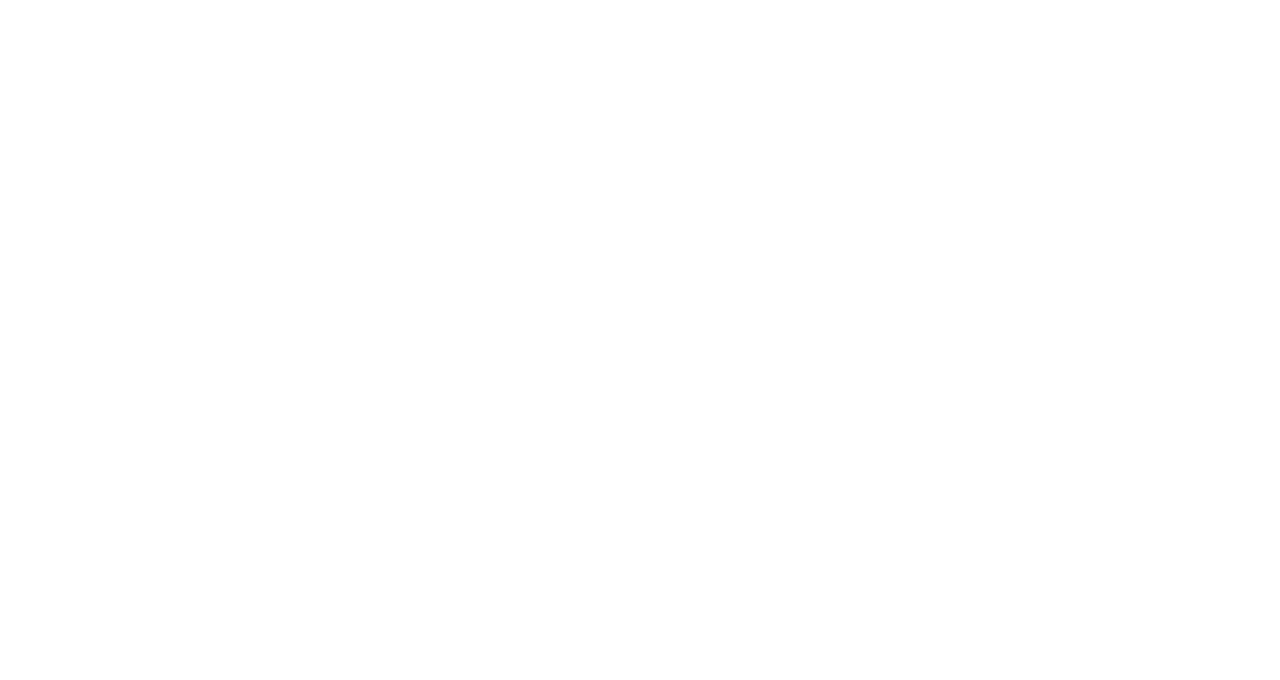
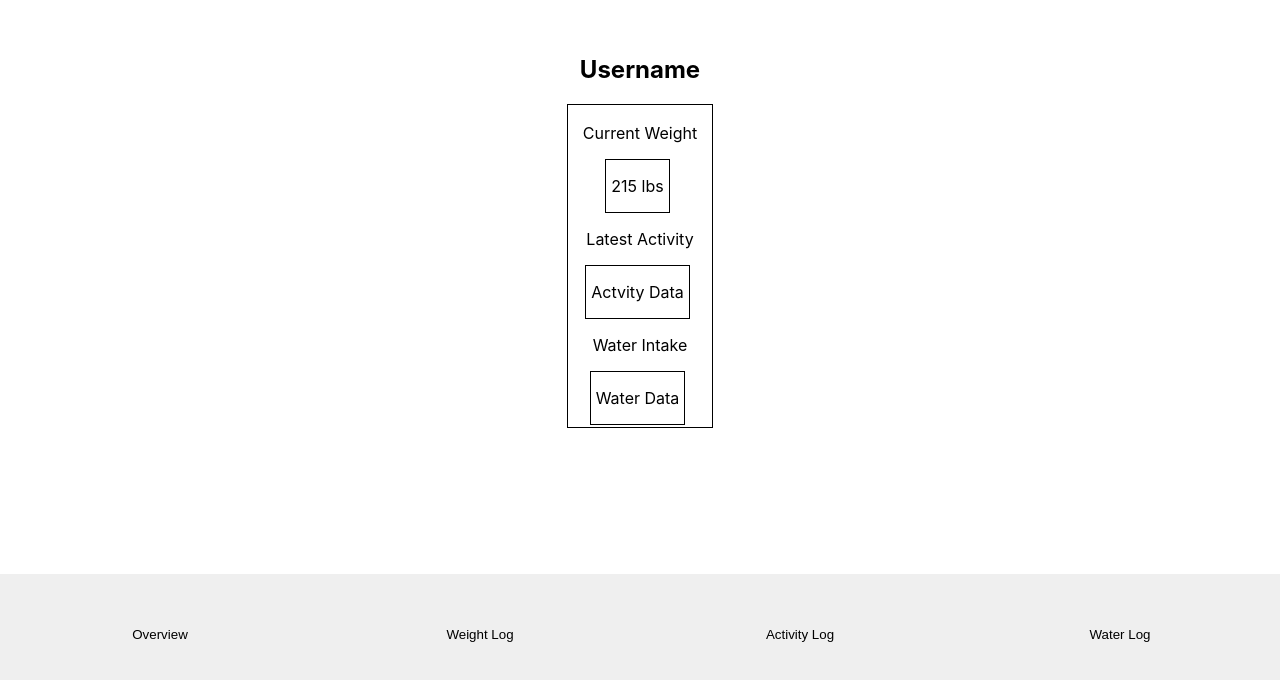
Before and after one commit to cfloyd252/My-Fit-Journal-Client, a React (Create React App) app: page / in a window 1280 px wide. Shown: the part 106-786 px from the top of the page. Built offline with nearby package versions, Linux system fonts and the light colour scheme; the HTML template or start-up script is replaced by a standard one.

Commit message:
added overview and nav components

```diff
--- /dev/null
+++ b/src/App.css
@@ -0,0 +1,11 @@
+* {
+  box-sizing: border-box;
+}
+
+html, body, #root, .App {
+  margin: 0;
+  height: 100%;
+  width: 100%;
+  display: flex;
+  flex-direction: column;
+}
--- a/src/App.js
+++ b/src/App.js
@@ -1,10 +1,14 @@
 import React from 'react';
 import { Route } from 'react-router-dom';
+import TabNav from './Components/TabNav/TabNav'
+import Overview from './Components/Overview/Overview'
+import './App.css'
 
 function App() {
   return (
     <main className='App'>
-      {/* content goes here */}
+      <Route path={'/'} component={Overview} />
+      <Route path={'/'} component={TabNav} />
     </main>
   );
 }
--- /dev/null
+++ b/src/Components/Overview/Overview.css
@@ -0,0 +1,24 @@
+#overview {
+  height: 85%;
+  width: 100%;
+  display: flex;
+  flex-direction: column;
+  justify-content: center;
+  align-items: center;
+}
+
+#overview-data{
+  display: flex;
+  flex-direction: column;
+  border: 1px solid black;
+  padding: 2px 15px;
+  align-items: center;
+  margin-bottom: 5px;
+}
+
+.data {
+  border: 1px solid black;
+  padding: 0px 5px;
+  text-align: center;
+  margin-right: 5px;
+}
--- /dev/null
+++ b/src/Components/Overview/Overview.js
@@ -0,0 +1,28 @@
+import React, { Component } from 'react'
+import './Overview.css'
+
+export class Overview extends Component {
+  render() {
+    return (
+      <section id="overview">
+        <h1 className="username">Username</h1>
+        <div id="overview-data">
+          <p>Current Weight</p>
+          <div className="data">
+            <p>215 lbs</p>
+          </div>
+          <p>Latest Activity</p>
+          <div className="data">
+            <p>Actvity Data</p>
+          </div>
+          <p>Water Intake</p>
+          <div className="data">
+            <p>Water Data</p>
+          </div>
+        </div>
+      </section>
+    )
+  }
+}
+
+export default Overview
--- /dev/null
+++ b/src/Components/TabNav/TabNav.css
@@ -0,0 +1,16 @@
+#log-nav {
+  display: flex;
+  position: fixed;
+  bottom: 0;
+  left: 0;
+  right: 0;
+  height: 15%;
+}
+
+#log-nav button {
+  border: none;
+  outline: none;
+  cursor: pointer;
+  padding: 14px 16px;
+  width: 25%;
+}
--- /dev/null
+++ b/src/Components/TabNav/TabNav.js
@@ -0,0 +1,17 @@
+import React, { Component } from 'react'
+import './TabNav.css'
+
+export class TabNav extends Component {
+  render() {
+    return (
+    <nav id="log-nav">
+      <button className="tablinks">Overview</button>
+      <button className="tablinks">Weight Log</button>
+      <button className="tablinks">Activity Log</button>
+      <button className="tablinks">Water Log</button>
+    </nav>
+    )
+  }
+}
+
+export default TabNav
```
